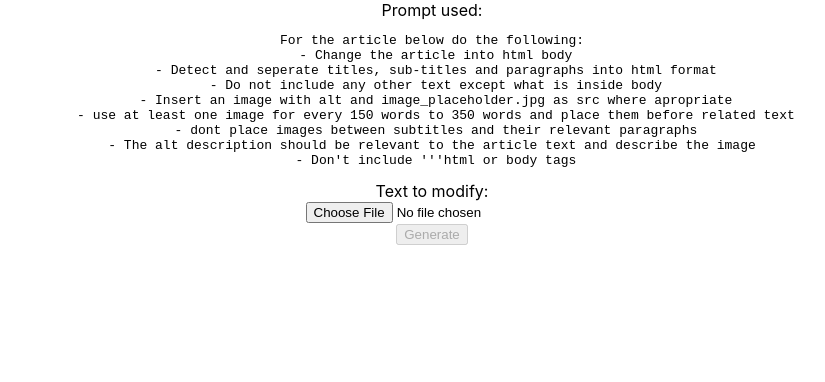
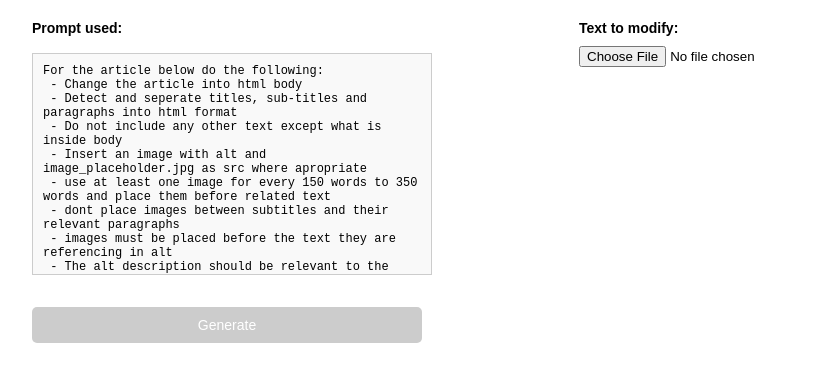
Before and after one commit to AceOfSnakes60/ai-article-app, a React (Create React App) app: page / in a window 1280 px wide. Shown: the top 382 px of the page, without its empty margins (208-1033 px from the left). Built offline with nearby package versions, Linux system fonts and the light colour scheme.

Commit message:
Added css styling and blocbutton while generating

```diff
--- a/src/App.css
+++ b/src/App.css
@@ -1,38 +1,91 @@
 .App {
-  text-align: center;
+  font-family: Arial, sans-serif;
+  margin: 20px;
+  margin: 20px auto;
+  max-width: 800px;
 }
 
-.App-logo {
-  height: 40vmin;
-  pointer-events: none;
+.side-by-side {
+  display: flex;
+  gap: 20px;
+  justify-content: space-between;
 }
 
-@media (prefers-reduced-motion: no-preference) {
-  .App-logo {
-    animation: App-logo-spin infinite 20s linear;
-  }
+.block{
+  margin-bottom: 20px;
+  display: flex;
+  flex-direction: column;
+  max-width: 400px;
 }
 
-.App-header {
-  background-color: #282c34;
-  min-height: 100vh;
-  display: flex;
-  flex-direction: column;
-  align-items: center;
-  justify-content: center;
-  font-size: calc(10px + 2vmin);
-  color: white;
+.label{
+  font-weight: bold;
+  margin-bottom: 5px;
+  font-size: 14px;
+  }
+
+  .file-content,
+  .placeholder{
+    border: 1px solid #ccc;
+    padding: 10px;
+    background-color: #f9f9f9;
+    font-family: monospace;
+    white-space: pre-wrap;
+    word-wrap: break-word;
+    font-size: 12px;
+    max-height: 200px;
+    overflow-y: auto;
+    max-width: 400px;
+  }
+
+  .file-content::-webkit-scrollbar,
+.result::-webkit-scrollbar {
+  width: 8px;
 }
 
-.App-link {
-  color: #61dafb;
+.file-content::-webkit-scrollbar-thumb,
+.result::-webkit-scrollbar-thumb {
+  background: #ccc;
+  border-radius: 4px;
 }
 
-@keyframes App-logo-spin {
-  from {
-    transform: rotate(0deg);
+  .result {
+    margin-top: 20px;
+    padding: 10px;
+    background-color: #eef;
+    border: 1px solid #ccd;
+    white-space: prewrap;
+    word-wrap: break-word;
+    font-size: 12px;
+    max-height: 200px;
+    overflow-y: auto;
+    max-width: 400px;
   }
-  to {
-    transform: rotate(360deg);
+
+  .button{
+    padding: 10px 15px;
+    margin-right: 10px;
+    background-color: #007bff;
+    border: none;
+  color: white;
+  border-radius: 5px;
+  cursor: pointer;
+  font-size: 14px;
   }
-}
+
+  .button:hover {
+    background-color: #0056b3;
+  }
+
+  .button:disabled {
+    background-color: #ccc;
+    cursor: not-allowed;
+  }
+
+  .button-group {
+    margin-top: 10px;
+  }
+
+  .file-uploader input {
+    margin-top: 5px;
+  }
--- a/src/App.js
+++ b/src/App.js
@@ -11,53 +11,78 @@ function App() {
   const [promptFile, setPromptFile] = useState();
   const [targetText, setTargetText] = useState();
   const [result, setResult] = useState();
+  const [isLoading, setIsLoading] = useState(false);
 
-  useEffect(()=>{
+  useEffect(() => {
     fetch('prompt.txt')
-      .then((response)=>{
-        if(!response.ok){
+      .then((response) => {
+        if (!response.ok) {
           throw new Error('Failed to fetch File');
         }
         console.log(response);
         return response.text();
       })
-      .then((text)=>{console.log(text); setPromptFile(text)})
-      .catch((error)=> console.error(error))
-  },[])
+      .then((text) => { console.log(text); setPromptFile(text) })
+      .catch((error) => console.error(error))
+  }, [])
+
+  useEffect(() => {
+    setResult();
+  }, [targetText])
 
   useEffect(()=>{
-    setResult();
-  },[targetText])
+    setIsLoading(false);
+  },[result])
 
-  const handleClick = ()=>{
-    resultPlaceholder(setResult);
-    //sendPrompt(targetText, promptFile, setResult)
+  const handleClick = () => {
+    //resultPlaceholder(setResult);
+    setIsLoading(true);
+    sendPrompt(targetText, promptFile, setResult)
   }
-  const handleDownload = ()=>{
+  const handleDownload = () => {
     downloadTxtFile(result);
   }
-  const handlePreview = ()=>{
+  const handlePreview = () => {
     previewDocument(result);
   }
 
 
   return (
     <div className="App">
-      <div>
-        <label>Prompt used:</label>
-        {promptFile?<pre>{promptFile}</pre>:<h3>No Prompt file found</h3>}
+      <div className='side-by-side'>
+        <div className="block">
+          <label className="label">Prompt used:</label>
+          {promptFile ? (
+            <pre className="file-content">{promptFile}</pre>
+          ) : (
+            <h3 className='placeholder'>No Prompt file found</h3>)
+          }
+        </div>
+        <div className='block'>
+          <label className='label'>Text to modify:</label>
+          <FileUploader handleFile={setTargetText} />
+        </div>
       </div>
-      <div>
-        <label>Text to modify:</label>
-      <FileUploader handleFile={setTargetText}/>
+      <div className='block'>
+        <button
+          className='button'
+          onClick={handleClick}
+          disabled={!(promptFile && targetText && !isLoading)}
+        >
+          {!result ? "Generate" : "Regenerate"}
+        </button>
+        {result && (
+          <div className='button-group'>
+            <button className='button' onClick={handleDownload}>
+              Download
+            </button>
+            <button className='button' onClick={handlePreview}>
+              Preview
+            </button>
+          </div>
+        )}
       </div>
-      <div>
-      <button onClick={handleClick} disabled={!(promptFile&&targetText)}>{!result?"Generate":"Regenerate"}</button>
-      {result&&<div><button onClick={handleDownload}>Download</button>
-      <button onClick={handlePreview}>Preview</button>
-      </div>}
-      </div>
-      {result&&<pre>{result}</pre>}
+      {result && <pre className="result">{result}</pre>}
     </div>
   );
 }
--- a/src/Components/FileUploader.js
+++ b/src/Components/FileUploader.js
@@ -24,12 +24,12 @@ const FileUploader = ({handleFile})=>{
     };
 
     return(
-        <div>
+        <div className="file-uploader">
             <input type="file" accept=".txt" onChange={handleFileChange}/>
 
             {fileContent && (
-                <div>
-                    <pre>{fileContent}</pre>
+                <div className="file-content-block">
+                    <pre className="file-content">{fileContent}</pre>
                 </div>
             )}
         </div>
--- a/src/index.js
+++ b/src/index.js
@@ -14,4 +14,4 @@ root.render(
 // If you want to start measuring performance in your app, pass a function
 // to log results (for example: reportWebVitals(console.log))
 // or send to an analytics endpoint. Learn more: https://bit.ly/CRA-vitals
-reportWebVitals();
+//reportWebVitals();
```
Also changed, not shown: public/prompt.txt.
